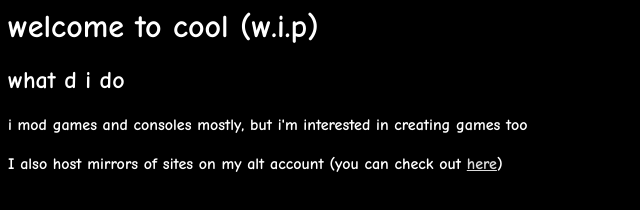
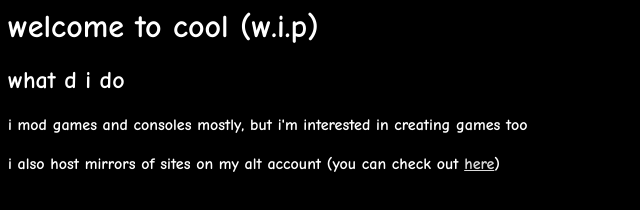
Before and after one commit to SirGamers/SirGamers.github.io, a plain HTML site: page index.html in a window 1280 px wide. Shown: the full height of the page, 0-640 px from the left. Drawn offline with Linux system fonts and the light colour scheme.

Commit message:
Update index.html

```diff
--- a/index.html
+++ b/index.html
@@ -2,4 +2,4 @@
 <h1>welcome to cool (w.i.p)</h1>
 <h2>what d i do</h2>
 <h4>i mod games and consoles mostly, but i'm interested in creating games too</h4>
-<h4>I also host mirrors of sites on my alt account (you can check out <a href="https://github.com/mirrormirrorontheweb">here</a>)</h4>
+<h4>i also host mirrors of sites on my alt account (you can check out <a href="https://github.com/mirrormirrorontheweb">here</a>)</h4>
```
